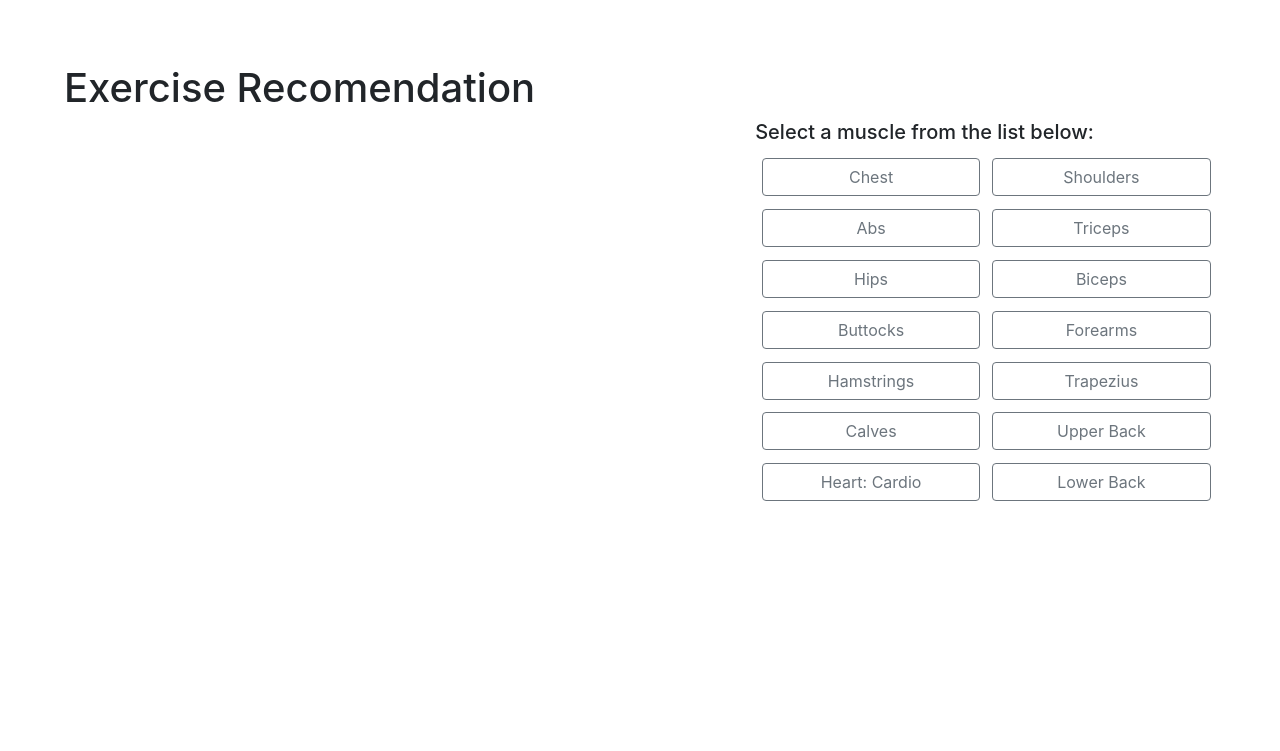
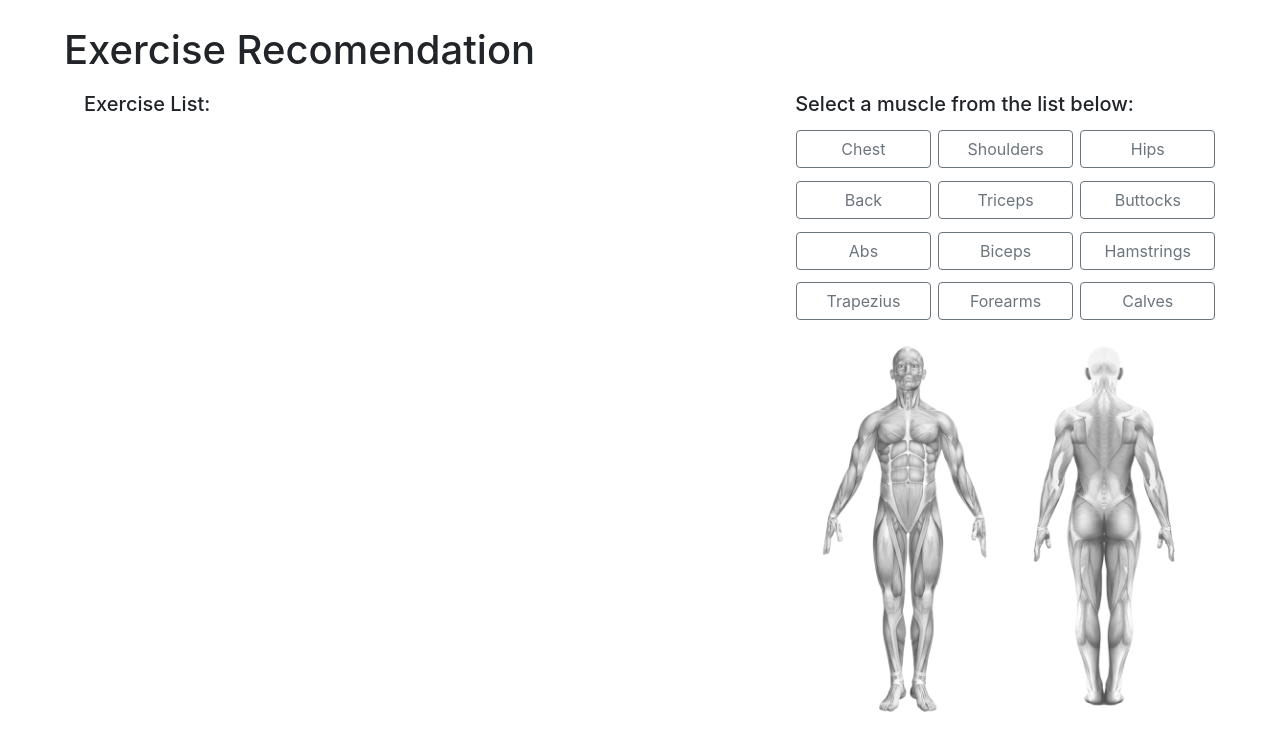
Before and after one commit to kdagnan/FitTrack, a Django app: template app/templates/app/exercises.html in a window 1280 px wide. Shown: the top 751 px of the page. Run offline with Django 3.2, Linux system fonts and the light colour scheme; the template is opened without the code that fills it, so the values that code supplies are empty; some libraries are stand-ins or nearby versions.

Commit message:
display exercise list

```diff
--- a/app/templates/app/exercises.html
+++ b/app/templates/app/exercises.html
@@ -1,12 +1,40 @@
 {%  extends "app/base.html" %}
+{% load static %}
 
 {% block style %}
     .boxes{
-        padding: 5%;
+        padding: 2% 5% 5% 5%;
     }
     .selection-box{
+        padding: 10px 0 10px 30px;
         float: right;
         width: 40%;
+    }
+    .exercises-box{
+        padding: 10px 30px 10px 10px;
+        border: 1px;
+        float: left;
+        width: 60%;
+        height: 625px;
+        overflow-y: scroll;
+    }
+    .exercise{
+        background: none;
+        flex-direction: row;
+        margin-bottom: 10px;
+        border-bottom-style: solid;
+        border-width: 1px;
+        border-color: #6c757d;
+        width: 100%;
+    }
+    .exercise-image{
+        width: 100px;
+        height: auto;
+        float:left;
+        padding: 10px;
+    }
+    .exercise-text{
+        padding: 10px 10px 0px 10px;
     }
     muscle-container{
         flex-direction: row;
@@ -14,12 +42,16 @@
     }
     .vertical-container{
         float: right;
-        width: 50%;
+        width: 33%;
     }
     .btn-outline-secondary{
         float: left;
         margin: 0.5vw;
         width: 95%;
+    }
+    .body-map{
+        width: 100%;
+        height: auto;
     }
 {% endblock style %}
 
@@ -27,31 +59,43 @@
     <div class="boxes">
         <h1>Exercise Recomendation</h1>
         <div class="selection-box">
-            <h5>Select a muscle from the list below:</h3>
+            <h5 style="padding-left: 10px;">Select a muscle from the list below:</h5>
             <div class="muscle-container">
+                <div class="vertical-container">
+                    <Button class="btn btn-outline-secondary">Hips</Button>
+                    <Button class="btn btn-outline-secondary">Buttocks</Button>
+                    <Button class="btn btn-outline-secondary">Hamstrings</Button>
+                    <Button class="btn btn-outline-secondary">Calves</Button>
+                </div>
                 <div class="vertical-container">
                     <Button class="btn btn-outline-secondary">Shoulders</Button>
                     <Button class="btn btn-outline-secondary">Triceps</Button>
                     <Button class="btn btn-outline-secondary">Biceps</Button>
                     <Button class="btn btn-outline-secondary">Forearms</Button>
-                    <Button class="btn btn-outline-secondary">Trapezius</Button>
-                    <Button class="btn btn-outline-secondary">Upper Back</Button>
-                    <Button class="btn btn-outline-secondary">Lower Back</Button>
                 </div>
                 <div class="vertical-container">
                     <Button class="btn btn-outline-secondary">Chest</Button>
+                    <Button class="btn btn-outline-secondary">Back</Button>
                     <Button class="btn btn-outline-secondary">Abs</Button>
-                    <Button class="btn btn-outline-secondary">Hips</Button>
-                    <Button class="btn btn-outline-secondary">Buttocks</Button>
-                    <Button class="btn btn-outline-secondary">Hamstrings</Button>
-                    <Button class="btn btn-outline-secondary">Calves</Button>
-                    <Button class="btn btn-outline-secondary">Heart: Cardio</Button>
+                    <Button class="btn btn-outline-secondary">Trapezius</Button>
                 </div>
             </div>
+            <img src="{%  static 'bodyDiagram/bodyDiagram.png' %}" class="body-map">
         </div>
-        {% for exercise in exercises %}
-            <h2>{{exercise.name}}</h2>
-            <p>{{exercise.description}}</p>
-        {% endfor %}
+        <div class="exercises-box">
+            <h5 style="padding-left: 10px;">Exercise List:</h5>
+            {% for muscle_group in exercises %}
+                {% for exercise in muscle_group %}
+                    <div class="exercise">
+                        <img src="{{exercise.image}}" class="exercise-image">
+                        <p class="exercise-text">
+                            <strong>{{exercise.name}}</strong></br>
+                            <em style="font-size: 80%;">Muscle: {{exercise.group}}</em></br>
+                            {{exercise.description}}
+                        </p>
+                    </div>
+                {% endfor %}
+            {% endfor %}
+        </div>
     </div>
 {% endblock body %}
```
Also changed, not shown: app/mockData/mockExercises.py (+46 -9 lines), app/views.py (+2 -12 lines), app/static/bodyDiagram/bodyDiagram.png (added).
